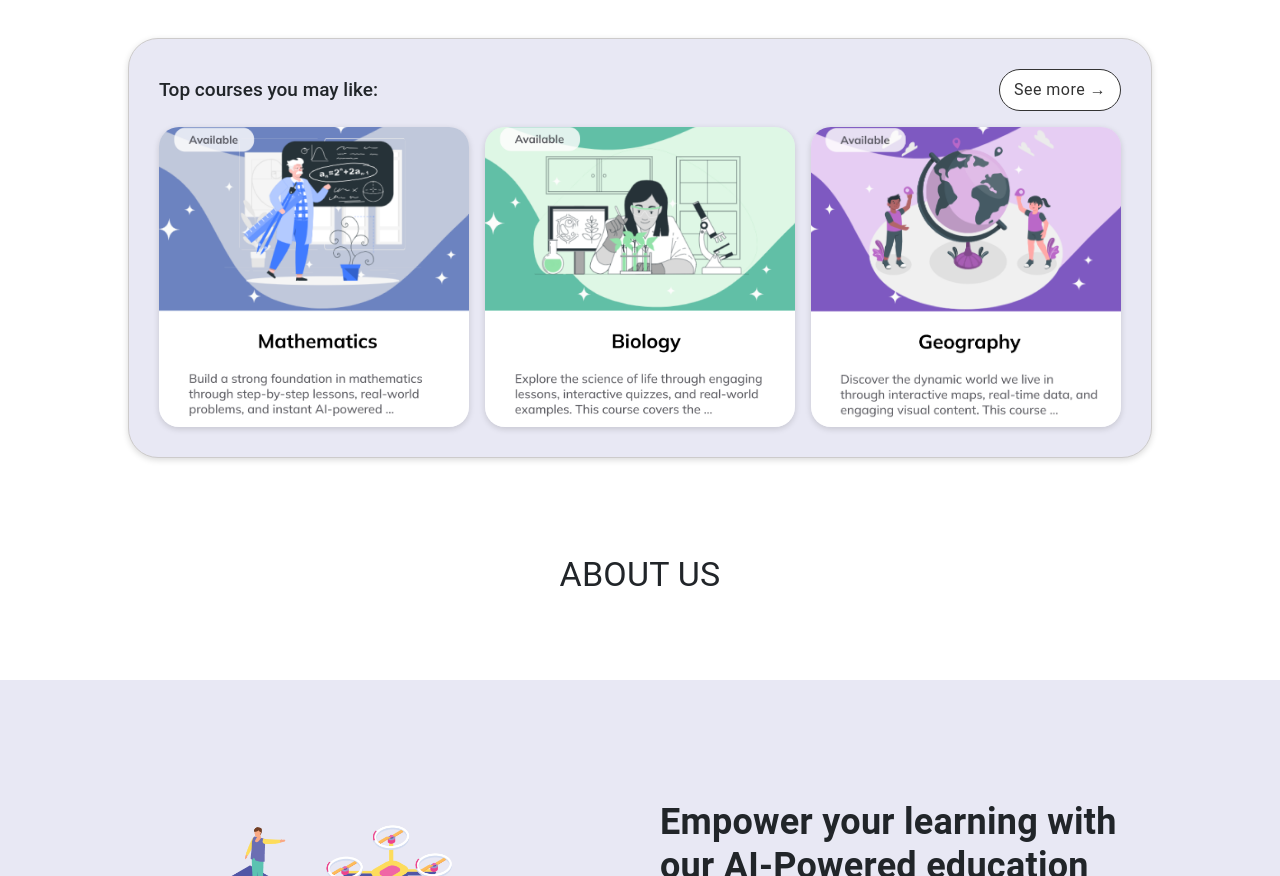
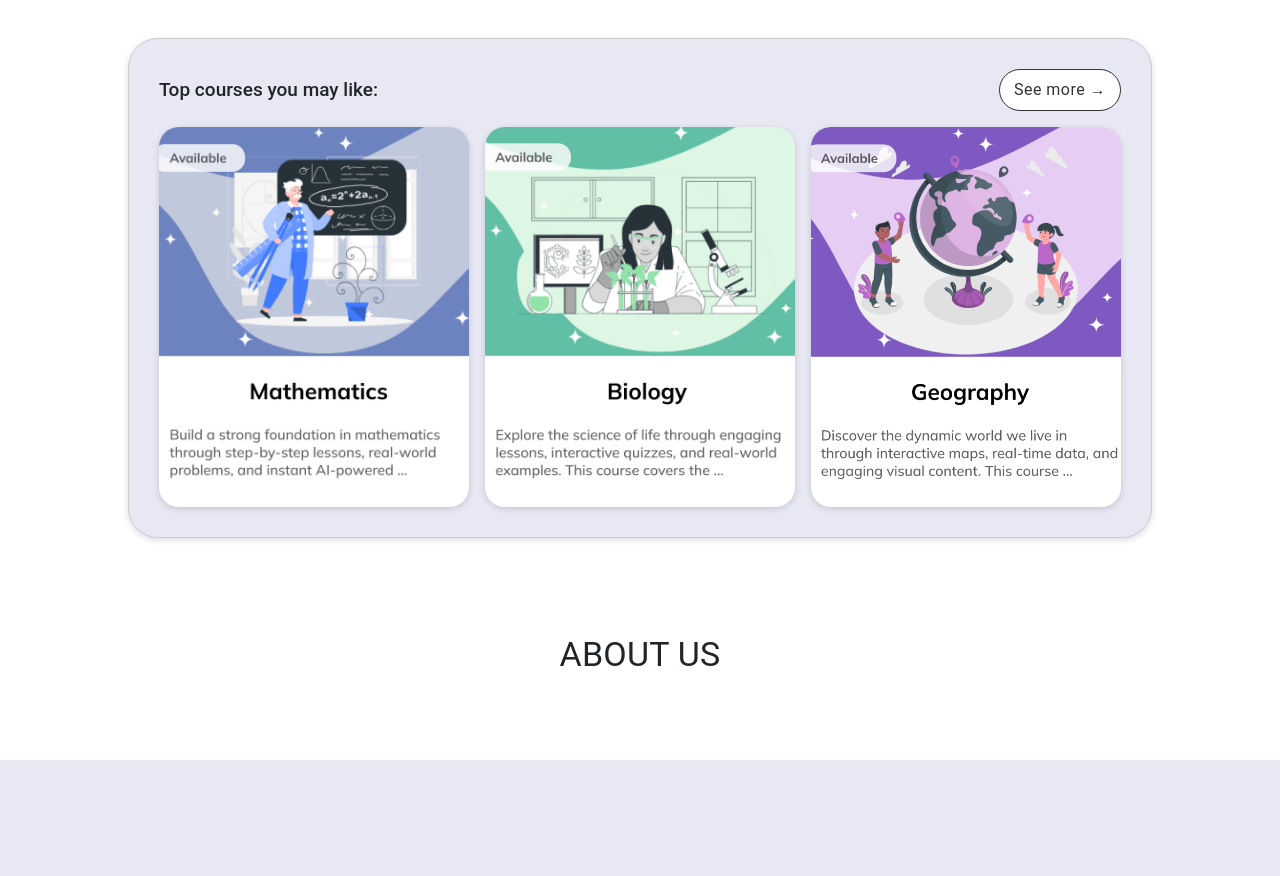
Before and after one commit to esQueues/ai-elearning, a React (Create React App) app in the folder frontend/: page /home in a window 1280 px wide. Shown: the part 460-1336 px from the top of the page. Built offline with nearby package versions, Linux system fonts and the light colour scheme; no server answers.

Commit message:
Continued fixing of media queries

```diff
--- a/frontend/src/pages/Home.jsx
+++ b/frontend/src/pages/Home.jsx
@@ -4,7 +4,6 @@ import Navbar from '../components/Navbar';
 import { Box, Typography, Button } from '@mui/material';
 import styled from '@mui/system/styled';
 
-/* Стили для контейнеров */
 const RoundedContainer = styled(Box)({
   borderRadius: '30px',
   backgroundColor: '#f9f9f9',
@@ -14,12 +13,15 @@ const RoundedContainer = styled(Box)({
 
 const CourseImage = styled('img')({
   width: '100%',
-  height: 'auto',
-  maxHeight: '300px', // ✅ Ограничение высоты, чтобы изображения не были слишком большими
+  height: '380px',
   objectFit: 'cover',
   borderRadius: '20px',
   boxShadow: '0px 2px 6px rgba(0, 0, 0, 0.15)',
+  '@media (max-width: 768px)': {
+    height: '280px',
+  },
 });
+
 
 
 const SeeMoreButton = styled(Button)({
@@ -38,7 +40,6 @@ const SeeMoreButton = styled(Button)({
   },
 });
 
-/* Секция "ABOUT US" */
 const AboutSection = styled(Box)({
   width: '100%',
   padding: '60px',
@@ -49,7 +50,7 @@ const AboutSection = styled(Box)({
 
 const AboutImage = styled('img')({
   width: '100%',
-  maxWidth: '400px', // ✅ Ограничиваем максимальную ширину
+  maxWidth: '400px',
   borderRadius: '20px',
   objectFit: 'cover',
 });
@@ -73,21 +74,17 @@ const AboutDescription = styled(Typography)({
   color: '#444',
 });
 
-/* Главная страница */
 const Home = () => {
   return (
-    <Box sx={{ backgroundColor: '#F6F5FA', minHeight: 'auto' }}> {/* ✅ Фон заднего плана */}
-      {/* Навбар */}
+    <Box sx={{ backgroundColor: '#F6F5FA', minHeight: 'auto' }}>
       <Navbar />
 
-      {/* ✅ Первая секция (фонrgb(255, 255, 255)) */}
       <Box sx={{
         width: '100%',
         backgroundColor: '#FFFFFF',
         padding: '20px 0',
 
       }}>
-        {/* Округленный контейнер с изображением */}
         <Box sx={{ display: 'flex', justifyContent: 'center', mt: 6 }}>
           <Box sx={{
             width: '80%',
@@ -101,10 +98,8 @@ const Home = () => {
           </Box>
         </Box>
 
-        {/* Пространство между секциями */}
-        <Box sx={{ height: '80px' }} /> {/* ✅ Увеличенный отступ между секциями */}
+        <Box sx={{ height: '80px' }} />
 
-        {/* Контейнер "Top courses you may like" */}
         <Box sx={{
           width: '80%',
           backgroundColor: '#E8E8F4',
@@ -114,7 +109,6 @@ const Home = () => {
           boxShadow: '0px 2px 6px rgba(0, 0, 0, 0.15)',
           margin: 'auto',
         }}>
-          {/* Заголовок и кнопка */}
           <Box sx={{ display: 'flex', justifyContent: 'space-between', alignItems: 'center', mb: 2 }}>
             <Typography variant="h5" sx={{ fontWeight: '500', fontSize: '19px' }}>
               Top courses you may like:
@@ -124,7 +118,6 @@ const Home = () => {
             </SeeMoreButton>
           </Box>
 
-          {/* Курс-контейнеры */}
           <Box sx={{ display: 'grid', gridTemplateColumns: { xs: '1fr', sm: '1fr 1fr', md: '1fr 1fr 1fr' }, gap: 2 }}>
             <Box sx={{ flex: 1 }}>
               <CourseImage src="/home_top3.png" alt="Course 1" />
@@ -138,13 +131,11 @@ const Home = () => {
           </Box>
         </Box>
 
-        {/* ✅ "ABOUT US" в первой секции, с пространством */}
-        <Box sx={{ textAlign: 'center', mt: 12, mb: 8 }}> {/* ✅ Больше пространства сверху и снизу */}
+        <Box sx={{ textAlign: 'center', mt: 12, mb: 8 }}>
           <Typography variant="h4" sx={{ fontWeight: '400' }}>ABOUT US</Typography>
         </Box>
       </Box>
 
-      {/* ✅ Вторая секция */}
     <Box sx={{
       width: '100%',
       backgroundColor: '#E8E8F4',
@@ -161,10 +152,9 @@ const Home = () => {
       alignItems: 'center',
       gap: { xs: '20px', md: '40px' },
       padding: { xs: '30px', md: '60px' },
-      textAlign: { xs: 'center', md: 'left' } // ✅ На мобильных текст центрируется
+      textAlign: { xs: 'center', md: 'left' }
     }}>
 
-    {/* ✅ Левая сторона – изображение */}
     <Box sx={{ flex: 1 }}>
       <img src="/home_aboutus.png" alt="About Us" style={{
         width: '80%',
@@ -173,19 +163,15 @@ const Home = () => {
       }} />
     </Box>
 
-    {/* ✅ Правая сторона – текст */}
     <Box sx={{ flex: 1 }}>
-      {/* Основной заголовок */}
       <Typography variant="h4" sx={{ fontWeight: 'bold', mb: 2, fontSize: { xs: '20px', sm: '24px', md: '36px' } }}>
         Empower your learning with our AI-Powered education platform
       </Typography>
 
-      {/* Описание */}
       <Typography variant="body1" sx={{ color: '#444', mb: 4 }}>
         Our platform helps students improve academic performance through interactive quizzes and instant AI-generated feedback.
       </Typography>
 
-      {/* ✅ Два параллельных заголовка */}
       <Box sx={{ display: 'grid', gridTemplateColumns: '1fr 1fr', gap: '50px', alignItems: 'start' }}>
         <Typography variant="h6" sx={{ fontWeight: 'bold', color: '#333', alignSelf: 'flex-start', textAlign: 'left' }}>
           OUR MISSION:
@@ -195,7 +181,6 @@ const Home = () => {
         </Typography>
       </Box>
 
-      {/* ✅ Описание миссии и видения */}
       <Box sx={{ display: 'grid', gridTemplateColumns: '1fr 1fr', gap: '50px', gridAutoFlow: 'row', alignItems: 'start', width: '100%' }}>
         <Typography variant="body1" sx={{ color: '#444', flex: 1, Width: '100%' }}>
           To enhance supplementary education through personalized, AI-driven learning experiences with real-time quiz feedback for every student.
@@ -206,6 +191,6 @@ const Home = () => {
       </Box>
     </Box>
   </Box>
-</Box> {/* ✅ Закрываем `Box` перед `export default Home` */}
+</Box>
 </Box>)}
-export default Home; {/* ✅ Теперь код завершён правильно */}
+export default Home;
```
Also changed, not shown: frontend/src/components/Navbar.jsx (+0 -7 lines).
